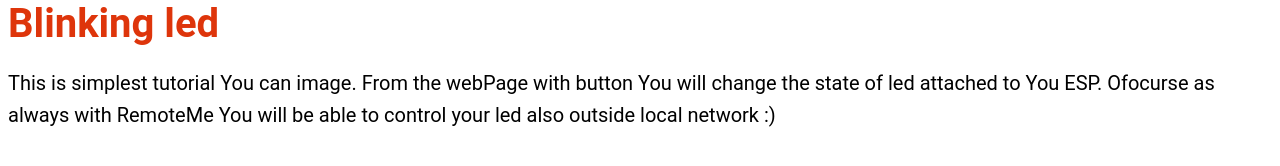
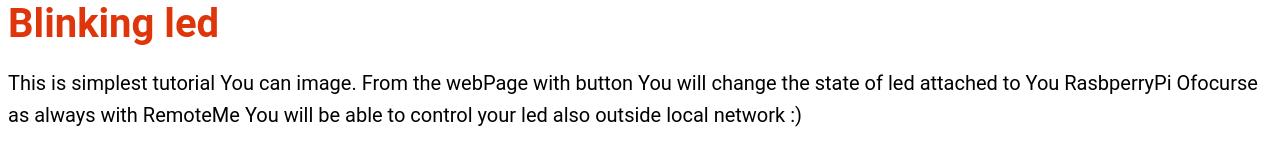
Before and after one commit to remoteme/QuickStart, a plain HTML site: page RPI_Blinking_Led/overview.html in a window 1280 px wide. Drawn offline with Linux system fonts and the light colour scheme.

Commit message:
small mistakes

```diff
--- a/RPI_Blinking_Led/overview.html
+++ b/RPI_Blinking_Led/overview.html
@@ -5,7 +5,7 @@
 </head>
 <body>
 <h1>Blinking led</h1>
-This is simplest tutorial You can image. From the webPage with button You will change the state of led attached to You ESP.
+This is simplest tutorial You can image. From the webPage with button You will change the state of led attached to You RasbperryPi
 Ofocurse as always with RemoteMe You will be able to control your led also outside local network :)
 
 </body>
```
